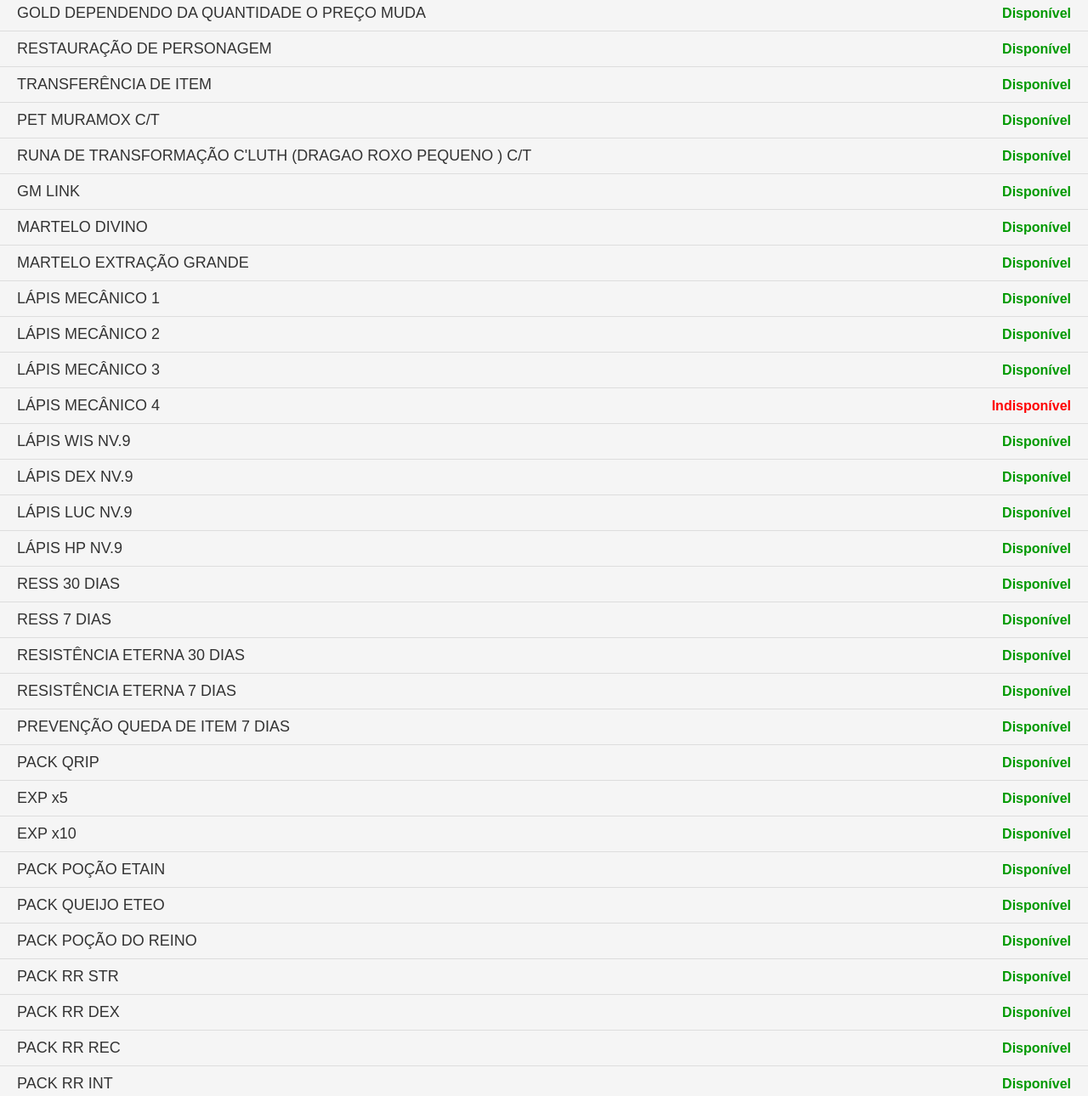
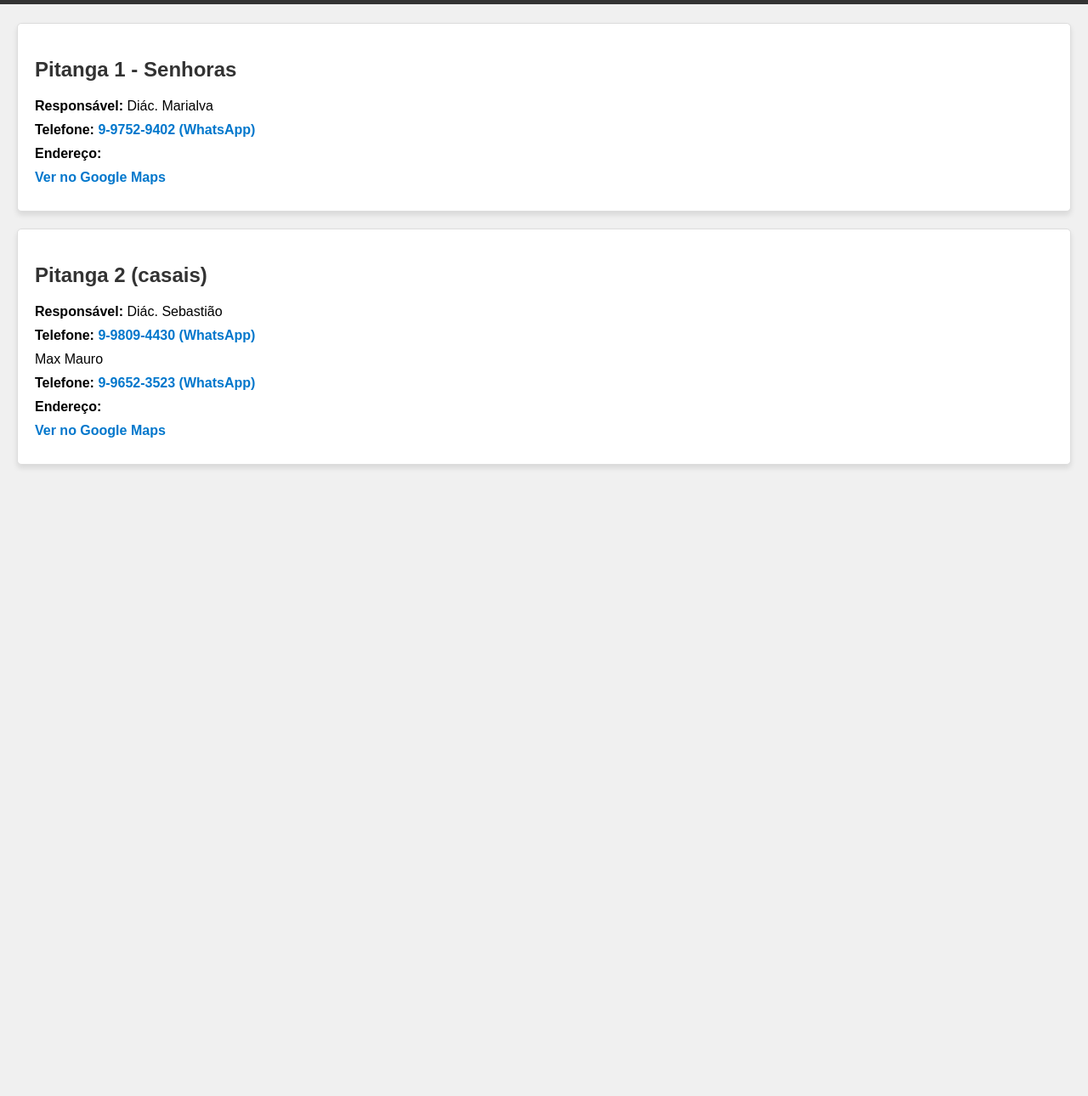
Before and after one commit to ibmhfontedevida/Gf, a plain HTML site: page index.html in a window 1280 px wide. Shown: the part 93-1383 px from the top of the page at 85% size. After the commit the page ends 800 px from the top, so only its background shows below. Drawn offline with Linux system fonts and the light colour scheme.

Commit message:
Update index.html

```diff
--- a/index.html
+++ b/index.html
@@ -1,297 +1,72 @@
 <!DOCTYPE html>
-<html lang="pt-BR">
+<html>
 <head>
     <meta charset="UTF-8">
-  <meta name="viewport" content="width=device-width, initial-scale=1.0">
-  <title>Lista de Itens</title>
+    <title>Locais de Ponto de Encontro</title>
     <style>
         body {
             font-family: Arial, sans-serif;
-      background-color: #f5f5f5;
+            background-color: #f0f0f0;
             margin: 0;
             padding: 0;
         }
 
-    header {
-      background-color: #3370B7;
+        h1 {
+            text-align: center;
+            background-color: #333;
             color: #fff;
-      text-align: center;
-      padding: 20px 0;
+            padding: 20px;
         }
 
-    h1 {
-      font-size: 28px;
-      margin: 0;
+        .local {
+            background-color: #fff;
+            border: 1px solid #ddd;
+            border-radius: 5px;
+            margin: 20px;
+            padding: 20px;
+            box-shadow: 0 4px 6px rgba(0, 0, 0, 0.1);
         }
 
-    ul {
-      list-style: none;
-      padding: 0;
-    }
-
-    li {
-      display: flex;
-      justify-content: space-between;
-      align-items: center;
-      padding: 10px 20px;
-      border-bottom: 1px solid #ddd;
-    }
-
-    .item {
-      font-size: 18px;
+        h2 {
             color: #333;
         }
 
-    .availability {
-      font-weight: bold;
-      color: #009900; /* Verde para disponível */
+        p {
+            margin: 10px 0;
         }
 
-    .unavailable {
+        a {
+            text-decoration: none;
+            color: #0077cc;
             font-weight: bold;
-      color: #FF0000; /* Vermelho para indisponível */
         }
 
-    footer {
-      background-color: #333;
-      color: #fff;
-      text-align: center;
-      padding: 10px 0;
+        .map-link {
+            display: block;
+            margin-top: 10px;
         }
     </style>
 </head>
 <body>
-  <header>
-    <h1>Lista de Itens</h1>
-  </header>
-  <ul>
-    <li>
-      <span class="item">GOLD DEPENDENDO DA QUANTIDADE O PREÇO MUDA</span>
-      <span class="availability">Disponível</span>
-    </li>
-    <li>
-      <span class="item">RESTAURAÇÃO DE PERSONAGEM</span>
-      <span class="availability">Disponível</span>
-    </li>
-    <li>
-      <span class="item">TRANSFERÊNCIA DE ITEM</span>
-      <span class="availability">Disponível</span>
-    </li>
-    <li>
-      <span class="item">PET MURAMOX C/T</span>
-      <span class="availability">Disponível</span>
-    </li>
-    <li>
-      <span class="item">RUNA DE TRANSFORMAÇÃO C'LUTH (DRAGAO ROXO PEQUENO ) C/T</span>
-      <span class="availability">Disponível</span>
-    </li>
-    <li>
-      <span class="item">GM LINK</span>
-      <span class="availability">Disponível</span>
-    </li>
-    <li>
-      <span class="item">MARTELO DIVINO</span>
-      <span class="availability">Disponível</span>
-    </li>
-    <li>
-      <span class="item">MARTELO EXTRAÇÃO GRANDE</span>
-      <span class="availability">Disponível</span>
-    </li>
-    <li>
-      <span class="item">LÁPIS MECÂNICO 1</span>
-      <span class="availability">Disponível</span>
-    </li>
-    <li>
-      <span class="item">LÁPIS MECÂNICO 2</span>
-      <span class="availability">Disponível</span>
-    </li>
-    <li>
-      <span class="item">LÁPIS MECÂNICO 3</span>
-      <span class="availability">Disponível</span>
-    </li>
-    <li>
-      <span class="item">LÁPIS MECÂNICO 4</span>
-      <span class="unavailable">Indisponível</span>
-    </li>
-    <li>
-      <span class="item">LÁPIS WIS NV.9</span>
-      <span class="availability">Disponível</span>
-    </li>
-    <li>
-      <span class="item">LÁPIS DEX NV.9</span>
-      <span class="availability">Disponível</span>
-    </li>
-    <li>
-      <span class="item">LÁPIS LUC NV.9</span>
-      <span class="availability">Disponível</span>
-    </li>
-    <li>
-      <span class="item">LÁPIS HP NV.9</span>
-      <span class="availability">Disponível</span>
-    </li>
-    <li>
-      <span class="item">RESS 30 DIAS</span>
-      <span class="availability">Disponível</span>
-    </li>
-    <li>
-      <span class="item">RESS 7 DIAS</span>
-      <span class="availability">Disponível</span>
-    </li>
-    <li>
-      <span class="item">RESISTÊNCIA ETERNA 30 DIAS</span>
-      <span class="availability">Disponível</span>
-    </li>
-    <li>
-      <span class="item">RESISTÊNCIA ETERNA 7 DIAS</span>
-      <span class="availability">Disponível</span>
-    </li>
-    <li>
-      <span class="item">PREVENÇÃO QUEDA DE ITEM 7 DIAS</span>
-      <span class="availability">Disponível</span>
-    </li>
-    <li>
-      <span class="item">PACK QRIP</span>
-      <span class="availability">Disponível</span>
-    </li>
-    <li>
-      <span class="item">EXP x5</span>
-      <span class="availability">Disponível</span>
-    </li>
-    <li>
-      <span class="item">EXP x10</span>
-      <span class="availability">Disponível</span>
-    </li>
-    <li>
-      <span class="item">PACK POÇÃO ETAIN</span>
-      <span class="availability">Disponível</span>
-    </li>
-    <li>
-      <span class="item">PACK QUEIJO ETEO</span>
-      <span class="availability">Disponível</span>
-    </li>
-    <li>
-      <span class="item">PACK POÇÃO DO REINO</span>
-      <span class="availability">Disponível</span>
-    </li>
-    <li>
-      <span class="item">PACK RR STR</span>
-      <span class="availability">Disponível</span>
-    </li>
-    <li>
-      <span class="item">PACK RR DEX</span>
-      <span class="availability">Disponível</span>
-    </li>
-    <li>
-      <span class="item">PACK RR REC</span>
-      <span class="availability">Disponível</span>
-    </li>
-    <li>
-      <span class="item">PACK RR INT</span>
-      <span class="availability">Disponível</span>
-    </li>
-    <li>
-      <span class="item">PACK RR LUC</span>
-      <span class="availability">Disponível</span>
-    </li>
-    <li>
-      <span class="item">PACK RR WIS</span>
-      <span class="availability">Disponível</span>
-    </li>
-    <li>
-      <span class="item">PACK SACO RR</span>
-      <span class="availability">Disponível</span>
-    </li>
-    <li>
-      <span class="item">PACK RESS AMIGO</span>
-      <span class="availability">Disponível</span>
-    </li>
-    <li>
-      <span class="item">PACK RUNA DEPOSITO, MOVIMENTO, CONVITE</span>
-      <span class="availability">Disponível</span>
-    </li>
-    <li>
-      <span class="item">DK AZUL 24 HORAS</span>
-      <span class="availability">Disponível</span>
-    </li>
-    <li>
-      <span class="item">DK AZUL 7 DIAS (2 UNIDADES)</span>
-      <span class="availability">Disponível</span>
-    </li>
-    <li>
-      <span class="item">DK AMARELA 24 HORAS</span>
-      <span class="availability">Disponível</span>
-    </li>
-    <li>
-      <span class="item">TOKEN HP/MP/SP</span>
-      <span class="availability">Disponível</span>
-    </li>
-    <li>
-      <span class="item">GM RR DEX</span>
-      <span class="availability">Disponível</span>
-    </li>
-    <li>
-      <span class="item">GM RR WIS</span>
-      <span class="availability">Disponível</span>
-    </li>
-    <li>
-      <span class="item">GM RR REC</span>
-      <span class="availability">Disponível</span>
-    </li>
-    <li>
-      <span class="item">GM RR LUC</span>
-      <span class="availability">Disponível</span>
-    </li>
-    <li>
-      <span class="item">GM RR INT</span>
-      <span class="availability">Disponível</span>
-    </li>
-    <li>
-      <span class="item">GM RR MP</span>
-      <span class="availability">Disponível</span>
-    </li>
-    <li>
-      <span class="item">GM RR SP</span>
-      <span class="availability">Disponível</span>
-    </li>
-    <li>
-      <span class="item">GM RR HP</span>
-      <span class="availability">Disponível</span>
-    </li>
-    <li>
-      <span class="item">GM DOUBLE</span>
-      <span class="availability">Disponível</span>
-    </li>
-    <li>
-      <span class="item">RECREAÇÃO EXCHANGE STR</span>
-      <span class="unavailable">Indisponível</span>
-    </li>
-    <li>
-      <span class="item">RECREAÇÃO EXCHANGE INT</span>
-      <span class="unavailable">Indisponível</span>
-    </li>
-    <li>
-      <span class="item">RECREAÇÃO EXCHANGE WIS</span>
-      <span class="unavailable">Indisponível</span>
-    </li>
-    <li>
-      <span class="item">RECREAÇÃO EXCHANGE REC</span>
-      <span class="unavailable">Indisponível</span>
-    </li>
-    <li>
-      <span class="item">RECREAÇÃO MAX STR</span>
-      <span class="availability">Disponível</span>
-    </li>
-    <li>
-      <span class="item">RECREAÇÃO MAX DEX</span>
-      <span class="unavailable">Indisponível</span>
-    </li>
-    <li>
-      <span class="item">RECREAÇÃO MAX LUC</span>
-      <span class="unavailable">Indisponível</span>
-    </li>
-  </ul>
-  <footer>
-    &copy; Symbian Itens E Golds
-  </footer>
+    <h1>Locais de Ponto de Encontro</h1>
+
+    <div class="local">
+        <h2>Pitanga 1 - Senhoras</h2>
+        <p><strong>Responsável:</strong> Diác. Marialva</p>
+        <p><strong>Telefone:</strong> <a href="https://api.whatsapp.com/send?phone=55997529402">9-9752-9402 (WhatsApp)</a></p>
+        <p><strong>Endereço:</strong> <a href="https://maps.app.goo.gl/SLyismi5FsQ4AjqcA" class="map-link" target="_blank">Ver no Google Maps</a></p>
+    </div>
+
+    <div class="local">
+        <h2>Pitanga 2 (casais)</h2>
+        <p><strong>Responsável:</strong> Diác. Sebastião</p>
+        <p><strong>Telefone:</strong> <a href="https://api.whatsapp.com/send?phone=55998094430">9-9809-4430 (WhatsApp)</a></p>
+        <p>Max Mauro</p>
+        <p><strong>Telefone:</strong> <a href="https://api.whatsapp.com/send?phone=55996523523">9-9652-3523 (WhatsApp)</a></p>
+        <p><strong>Endereço:</strong> <a href="https://maps.app.goo.gl/SLyismi5FsQ4AjqcA" class="map-link" target="_blank">Ver no Google Maps</a></p>
+    </div>
+
+    <!-- Repita o mesmo padrão para os outros locais -->
+
 </body>
 </html>
```
Lines whose indentation alone changed are shown as unchanged.
